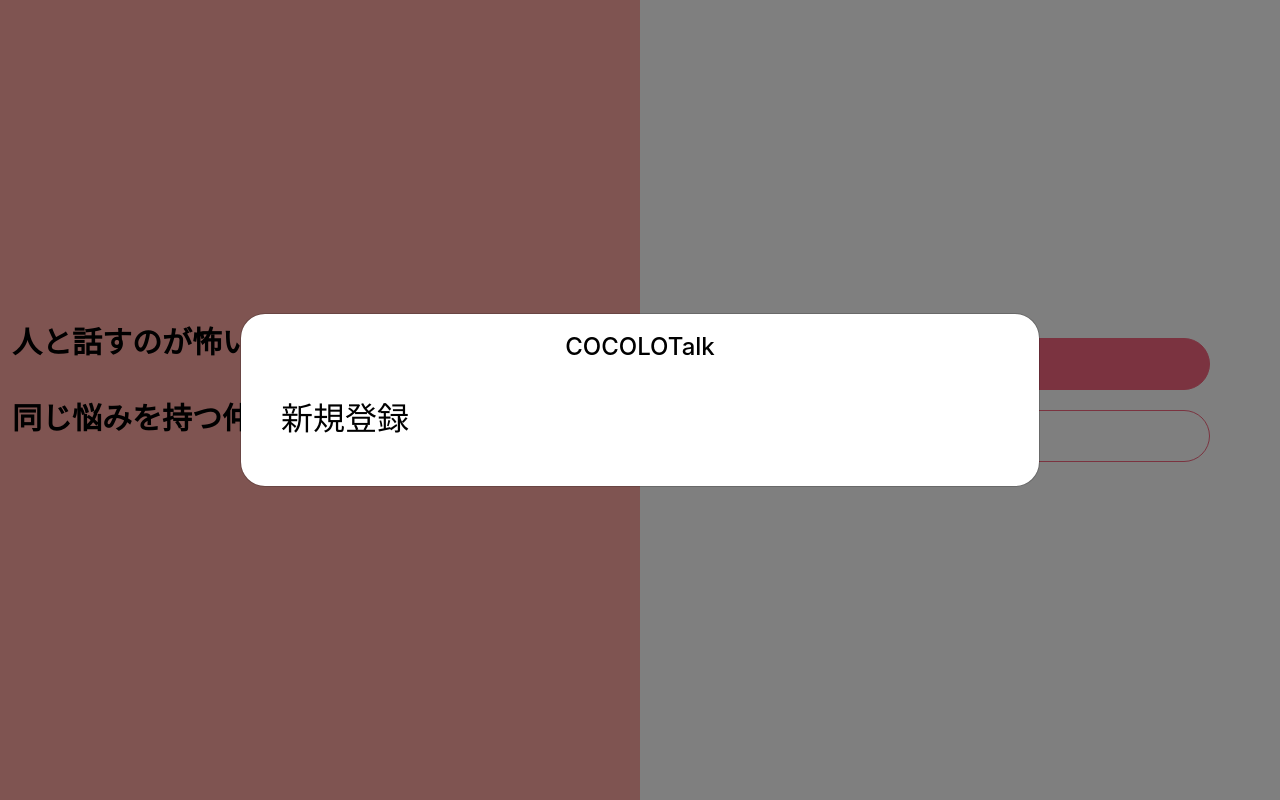
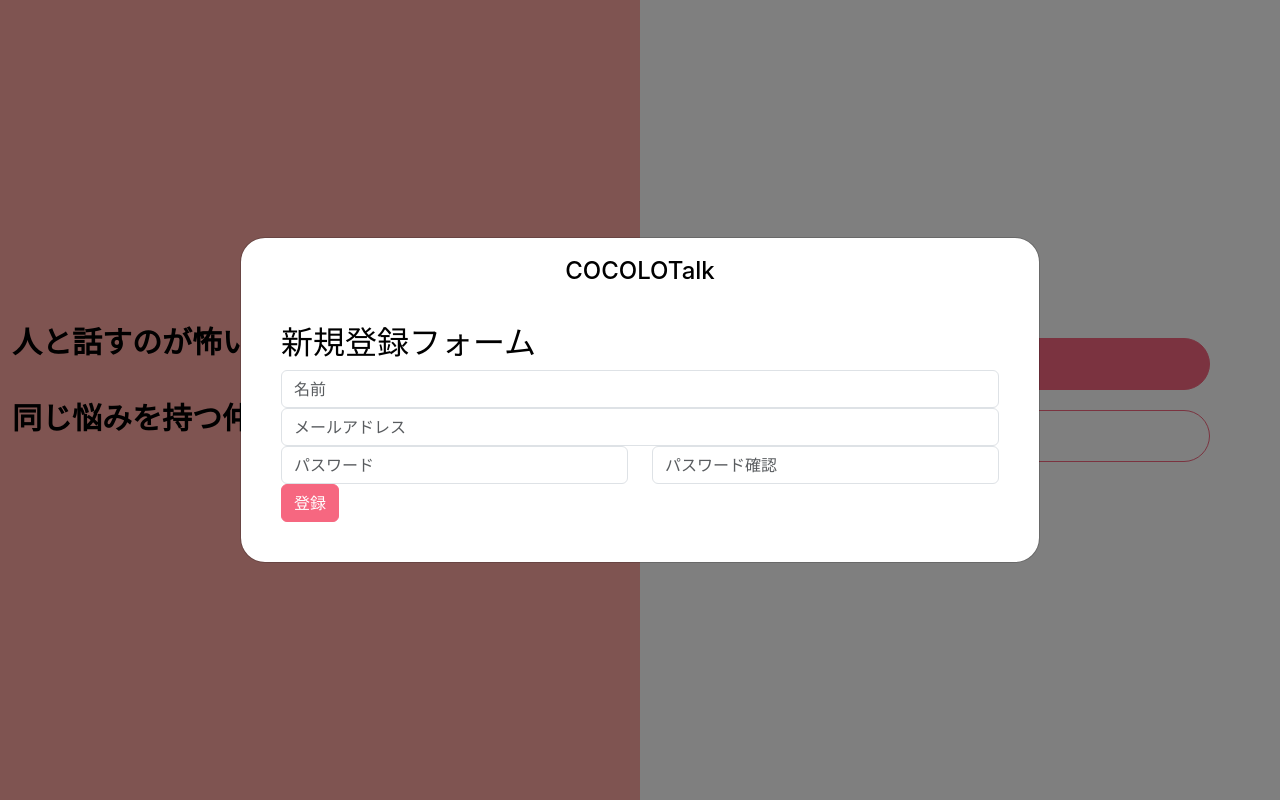
Before and after one commit to KeitaShimura/SadAppClient, a React (Create React App) app: page / in a window 1280 px wide. Both pictures are taken after a click on the button "新規登録". Built offline with nearby package versions, Linux system fonts and the light colour scheme.

Commit message:
feat: 登録フォームの作成

```diff
--- a/src/components/Modal/BasicModal/BasicModal.js
+++ b/src/components/Modal/BasicModal/BasicModal.js
@@ -1,7 +1,6 @@
 import React from "react";
 import { Modal } from "react-bootstrap";
-import PropTypes from "prop-types"; // PropTypesをインポート
-
+import PropTypes from "prop-types";
 import "./BasicModal.scss";
 
 export default function BasicModel(props) {
--- a/src/components/Modal/BasicModal/BasicModal.scss
+++ b/src/components/Modal/BasicModal/BasicModal.scss
@@ -8,6 +8,7 @@
     .modal-header {
       padding: 15px;
       border: 0;
+
       .modal-title {
         margin: 0 auto;
       }
--- /dev/null
+++ b/src/components/RegisterForm/RegisterForm.js
@@ -0,0 +1,44 @@
+import React from "react";
+import PropTypes from "prop-types";
+
+import "./RegisterForm.scss";
+import { Button, Col, Form, Row } from "react-bootstrap";
+
+export default function RegisterForm(props) {
+  const { setShowModal } = props;
+
+  const onSubmit = (e) => {
+    e.preventDefault();
+    setShowModal(false);
+  };
+  return (
+    <div className="register-form">
+      <h2>新規登録フォーム</h2>
+      <Form onSubmit={onSubmit}>
+        <Form.Group>
+          <Form.Control type="text" placeholder="名前" />
+        </Form.Group>
+        <Form.Group>
+          <Form.Control type="email" placeholder="メールアドレス" />
+        </Form.Group>
+        <Form.Group>
+          <Row>
+            <Col>
+              <Form.Control type="password" placeholder="パスワード" />
+            </Col>
+            <Col>
+              <Form.Control type="password" placeholder="パスワード確認" />
+            </Col>
+          </Row>
+        </Form.Group>
+        <Button variant="primary" type="submit">
+          登録
+        </Button>
+      </Form>
+    </div>
+  );
+}
+
+RegisterForm.propTypes = {
+  setShowModal: PropTypes.func.isRequired,
+};
--- /dev/null
+++ b/src/components/RegisterForm/RegisterForm.scss
@@ -0,0 +1,4 @@
+@import "../../scss/index.scss";
+
+.register-form {
+}
--- /dev/null
+++ b/src/components/RegisterForm/index.js
@@ -0,0 +1 @@
+export { default } from "./RegisterForm";
--- a/src/page/Auth/Auth.js
+++ b/src/page/Auth/Auth.js
@@ -1,8 +1,9 @@
 import React, { useState } from "react";
 import { Button, Col, Container, Row } from "react-bootstrap";
 import BasicModal from "../../components/Modal/BasicModal";
+import RegisterForm from "../../components/RegisterForm";
 import "./Auth.scss";
-import PropTypes from "prop-types"; // PropTypesをインポート
+import PropTypes from "prop-types";
 
 export default function Auth() {
   const [showModal, setShowModal] = useState(false);
@@ -39,14 +40,16 @@ function LeftComponent() {
 }
 
 function RightComponent(props) {
-  const {
-    openModal,
-    // setShowModal
-  } = props;
+  const { openModal, setShowModal } = props;
   return (
     <Col className="auth__right" xs={6}>
       <div>
-        <Button variant="primary" onClick={() => openModal(<h2>新規登録</h2>)}>
+        <Button
+          variant="primary"
+          onClick={() =>
+            openModal(<RegisterForm setShowModal={setShowModal} />)
+          }
+        >
           新規登録
         </Button>
         <Button
```
